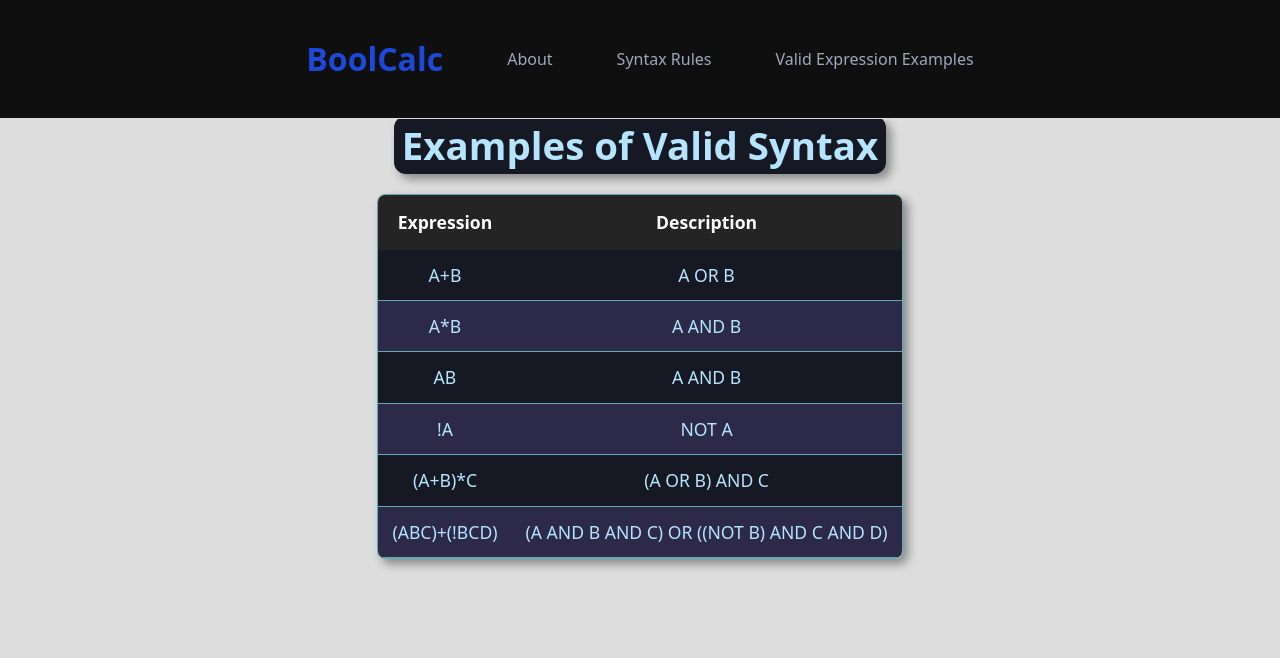
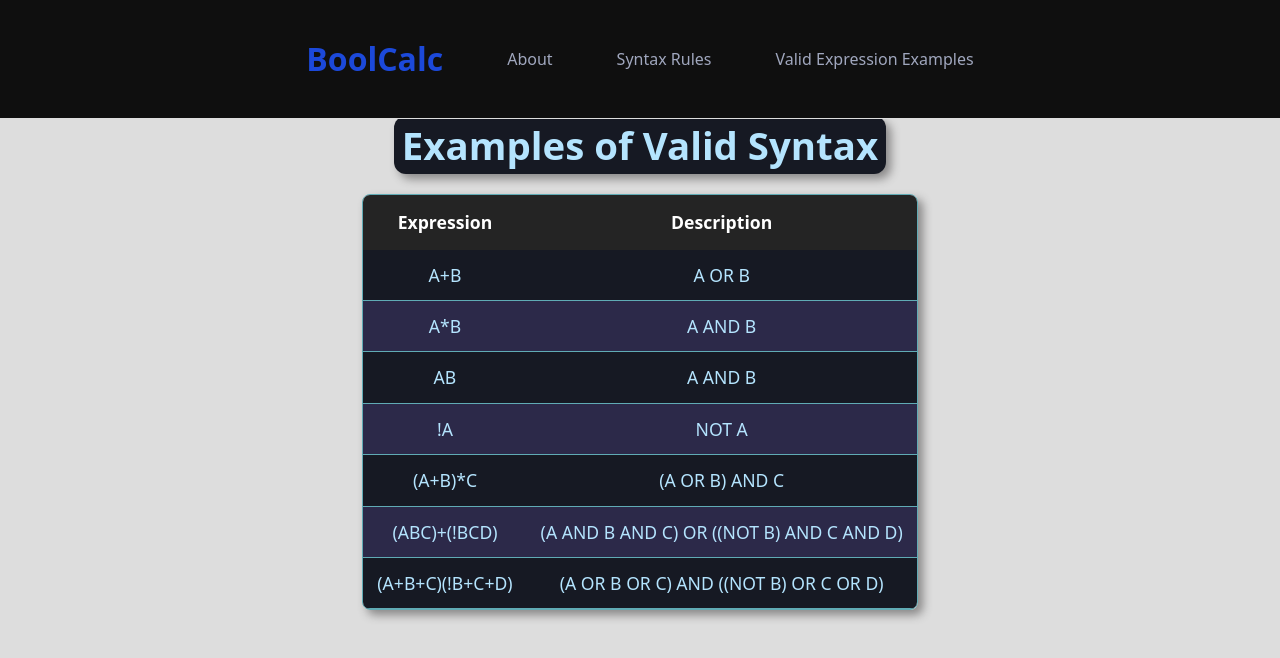
Before and after one commit to linus-319/boolcalc, a React (Vite) app: page /valid-expression-examples in a window 1280 px wide. Shown: the top 658 px of the page. Built offline with nearby package versions, Linux system fonts and the light colour scheme.

Commit message:
adding valid expression example

```diff
--- a/src/components/ValidExprExamples.tsx
+++ b/src/components/ValidExprExamples.tsx
@@ -35,6 +35,10 @@ export default function ValidExprExamples() {
               <td>(ABC)+(!BCD)</td>
               <td>(A AND B AND C) OR ((NOT B) AND C AND D)</td>
             </tr>
+            <tr>
+              <td>(A+B+C)(!B+C+D)</td>
+              <td>(A OR B OR C) AND ((NOT B) OR C OR D)</td>
+            </tr>
           </tbody>
         </table>
       </div>
```
